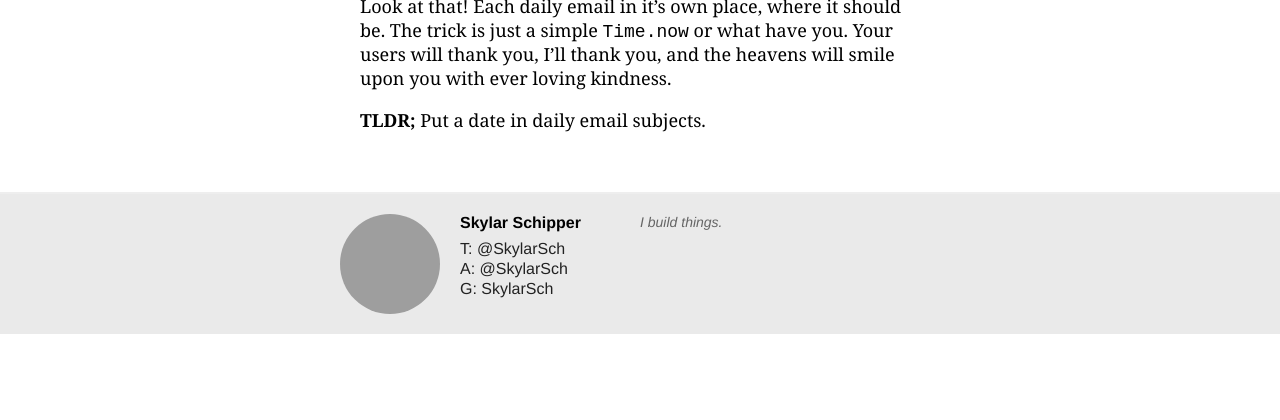
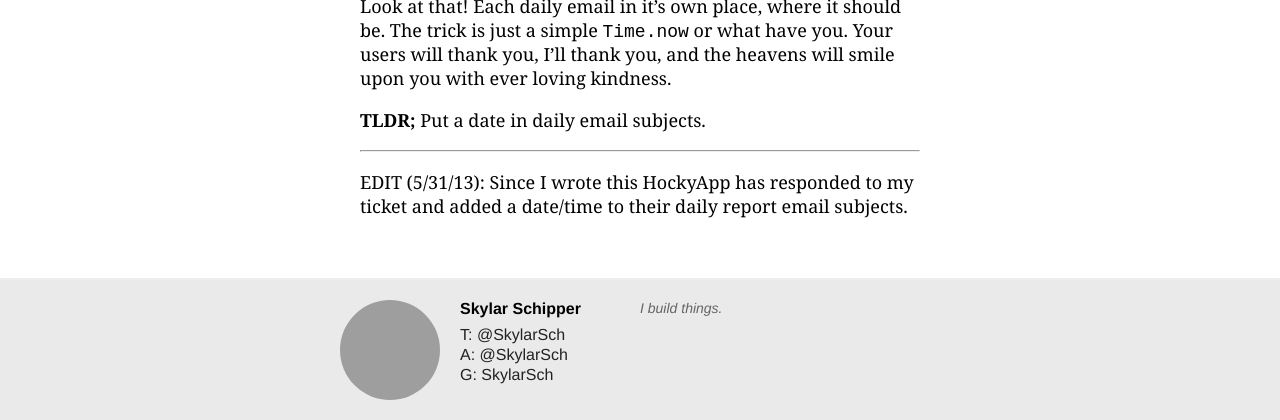
Before and after one commit to skylarsch/skylarsch.github.io, a Jekyll site: the page built from _posts/2013-05-22-subject-dates.md, in a window 1280 px wide and 900 px high, scrolled down 1826 px, cut to the strip 480-900 px from the top of the window. Built offline with Jekyll 4.4.1, drawn with Linux system fonts in a browser that asks for light colours; nearby versions of some CDN libraries; Markdown is read by kramdown in place of the engine named in the settings; comment, search, counter and statistics services are not loaded; before the commit the page ends 2640 px from its top, so only the background shows below that; grey boxes are pictures that could not be loaded.

Commit message:
Updated Post

```diff
--- a/_posts/2013-05-22-subject-dates.md
+++ b/_posts/2013-05-22-subject-dates.md
@@ -23,3 +23,7 @@ If you're thinking about starting or running a service that will be sending larg
 Look at that! Each daily email in it's own place, where it should be.  The trick is just a simple `Time.now` or what have you.  Your users will thank you, I'll thank you, and the heavens will smile upon you with ever loving kindness.
 
 __TLDR;__ Put a date in daily email subjects.
+
+***
+
+EDIT (5/31/13):  Since I wrote this HockyApp has responded to my ticket and added a date/time to their daily report email subjects.
```
